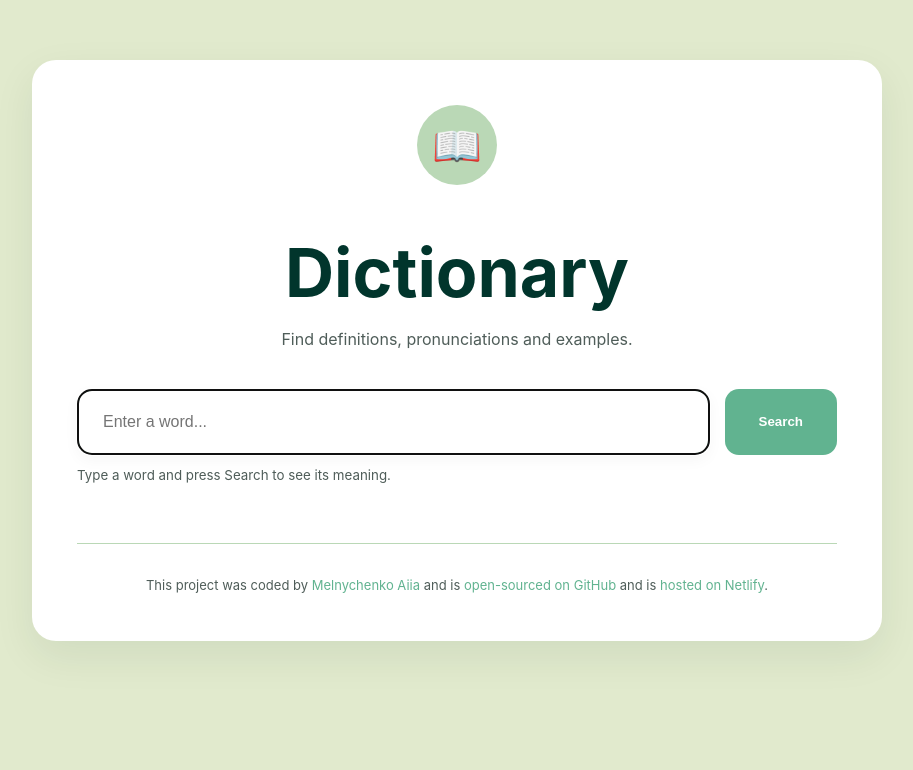
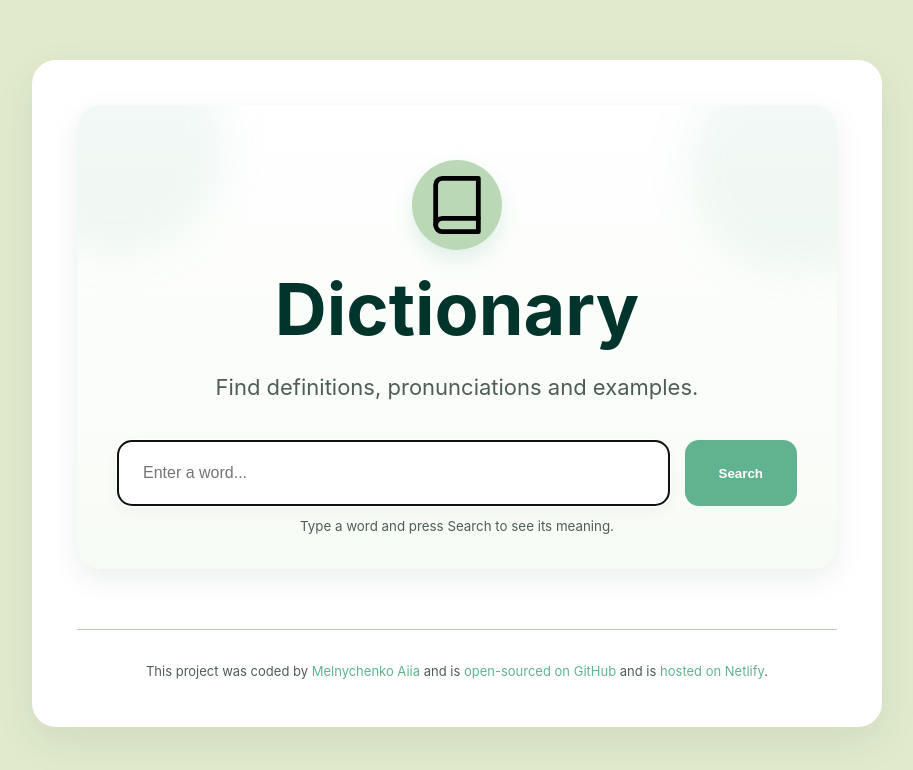
Before and after one commit to MelAiia/dictionary-react-app, a React (Vite) app: page / in a window 1280 px wide. Shown: the top 770 px of the page, without its empty margins (183-1096 px from the left). Built offline with nearby package versions, Linux system fonts and the light colour scheme.

Commit message:
Changed Header

```diff
--- a/src/components/Dictionary.jsx
+++ b/src/components/Dictionary.jsx
@@ -1,17 +1,18 @@
 import { useState } from "react";
 import "../styles/Dictionary.css";
 import Header from "./Header";
-import SearchForm from "./SearchForm";
 import Results from "./Results";
 import Footer from "./Footer";
 
 function Dictionary() {
   const [result, setResult] = useState(null);
+
   return (
     <main className="Dictionary">
-      <Header />
-      <SearchForm setResult={setResult} />
+      <Header setResult={setResult} />
+
       {result && <Results result={result} />}
+
       <Footer />
     </main>
   );
--- a/src/components/Header.jsx
+++ b/src/components/Header.jsx
@@ -1,11 +1,25 @@
 import "../styles/Header.css";
+import SearchForm from "./SearchForm";
+import bookIcon from "../assets/icons/book.svg";
 
-function Header() {
+function Header({ setResult }) {
   return (
     <header className="Header">
-      <div className="Header-icon">📖</div>
-      <h1>Dictionary</h1>
-      <p>Find definitions, pronunciations and examples.</p>
+      <div className="Header-decoration left"></div>
+
+      <div className="Header-decoration right"></div>
+
+      <div className="Header-content">
+        <div className="Header-icon">
+          <img src={bookIcon} alt="Dictionary" />
+        </div>
+
+        <h1>Dictionary</h1>
+
+        <p>Find definitions, pronunciations and examples.</p>
+
+        <SearchForm setResult={setResult} />
+      </div>
     </header>
   );
 }
--- a/src/styles/Header.css
+++ b/src/styles/Header.css
@@ -1,29 +1,79 @@
 .Header {
+  position: relative;
+
+  overflow: hidden;
+
   text-align: center;
+
+  padding: 55px 40px 35px;
+
+  margin-bottom: 35px;
+
+  border-radius: 24px;
+
+  background: linear-gradient(180deg, #ffffff 0%, #f7fbf5 100%);
+
+  box-shadow: 0 10px 30px rgba(1, 53, 44, 0.08);
 }
 
 .Header h1 {
-  font-size: 68px;
+  font-size: 72px;
+
+  margin: 15px 0 10px;
+
+  color: var(--dark);
+
   font-weight: 700;
-  margin-bottom: 10px;
-  color: var(--dark);
 }
 
 .Header p {
+  font-size: 22px;
   color: var(--text);
   margin-bottom: 40px;
 }
 
 .Header-icon {
-  width: 80px;
-  height: 80px;
-  margin: 0 auto 20px;
+  width: 90px;
+
+  height: 90px;
+
+  margin: 0 auto;
+
   border-radius: 50%;
+
   background: var(--border);
 
   display: flex;
+
   justify-content: center;
+
   align-items: center;
 
-  font-size: 40px;
+  font-size: 42px;
+
+  box-shadow: 0 10px 20px rgba(97, 179, 144, 0.18);
 }
+
+.Header-decoration {
+  position: absolute;
+
+  width: 220px;
+
+  height: 220px;
+
+  border-radius: 50%;
+
+  background: rgba(97, 179, 144, 0.08);
+
+  filter: blur(20px);
+}
+
+.Header-decoration.left {
+  top: -70px;
+  left: -70px;
+}
+
+.Header-decoration.right {
+  right: -70px;
+  top: -50px;
+}
```
Also changed, not shown: src/assets/icons/book.svg (added).
